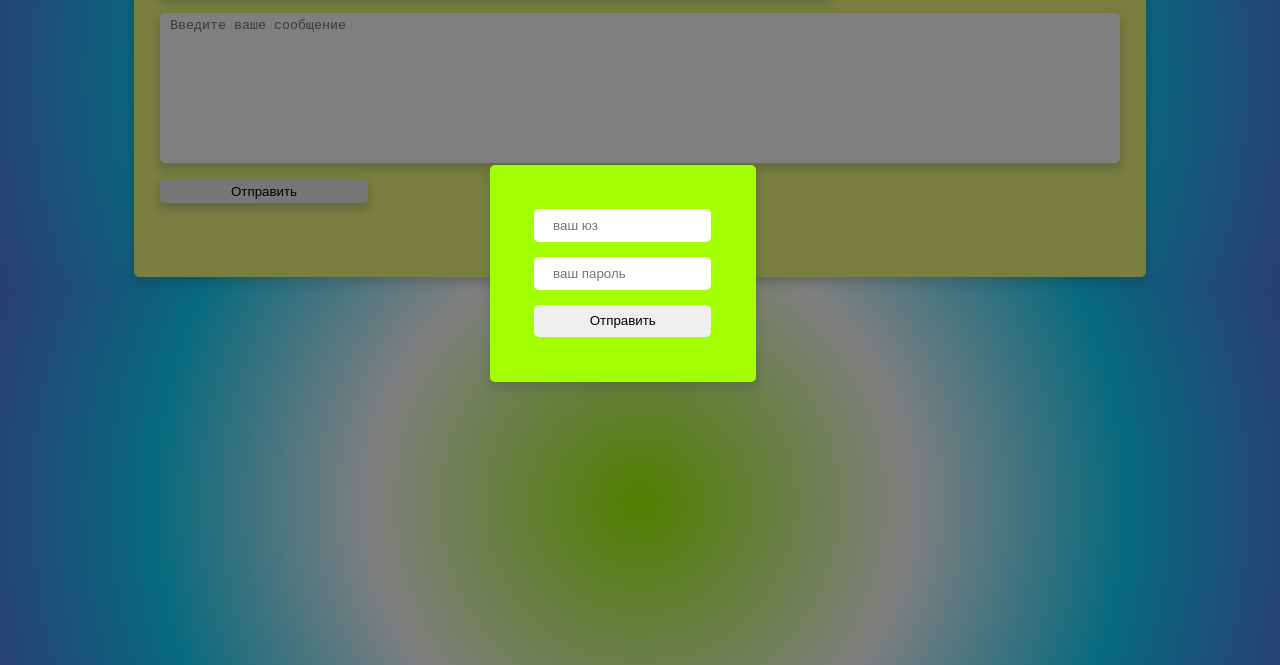
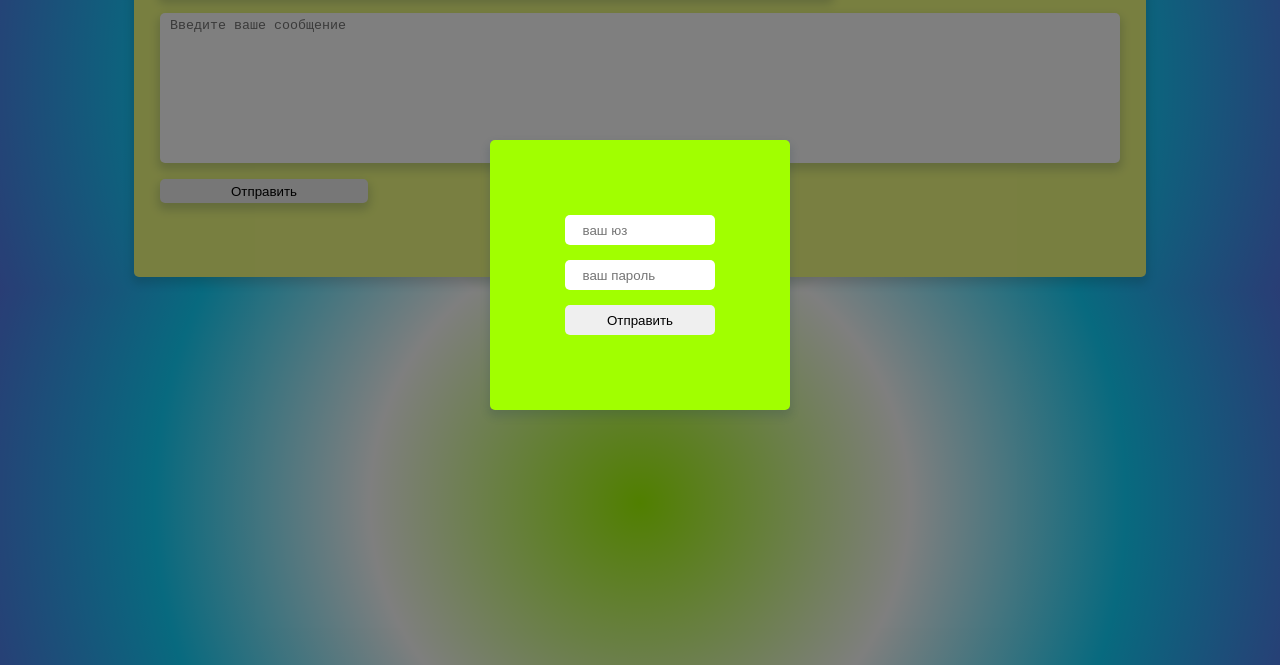
Before and after one commit to waffleshelter/wsforum, a plain HTML site: page index.html in a window 1280 px wide. Shown: the part 135-800 px from the top of the page. Drawn offline with Linux system fonts and the light colour scheme.

Commit message:
починил центрирование окна

```diff
--- a/css/style.css
+++ b/css/style.css
@@ -33,13 +33,13 @@ body {
 }
 
 .auth{
-    display: flex;
+    /* display: flex; */
     position: fixed;
     z-index: 12;
-    top: 50%;
-    left: 50%;
-    margin-top: -100px;
-    margin-left: -150px;
+    height: 250px;
+    width: 300px;
+    top:calc(50% - 250px/2);
+    left:calc(50% - 300px/2);
 }
 
 .form__auth {
```
